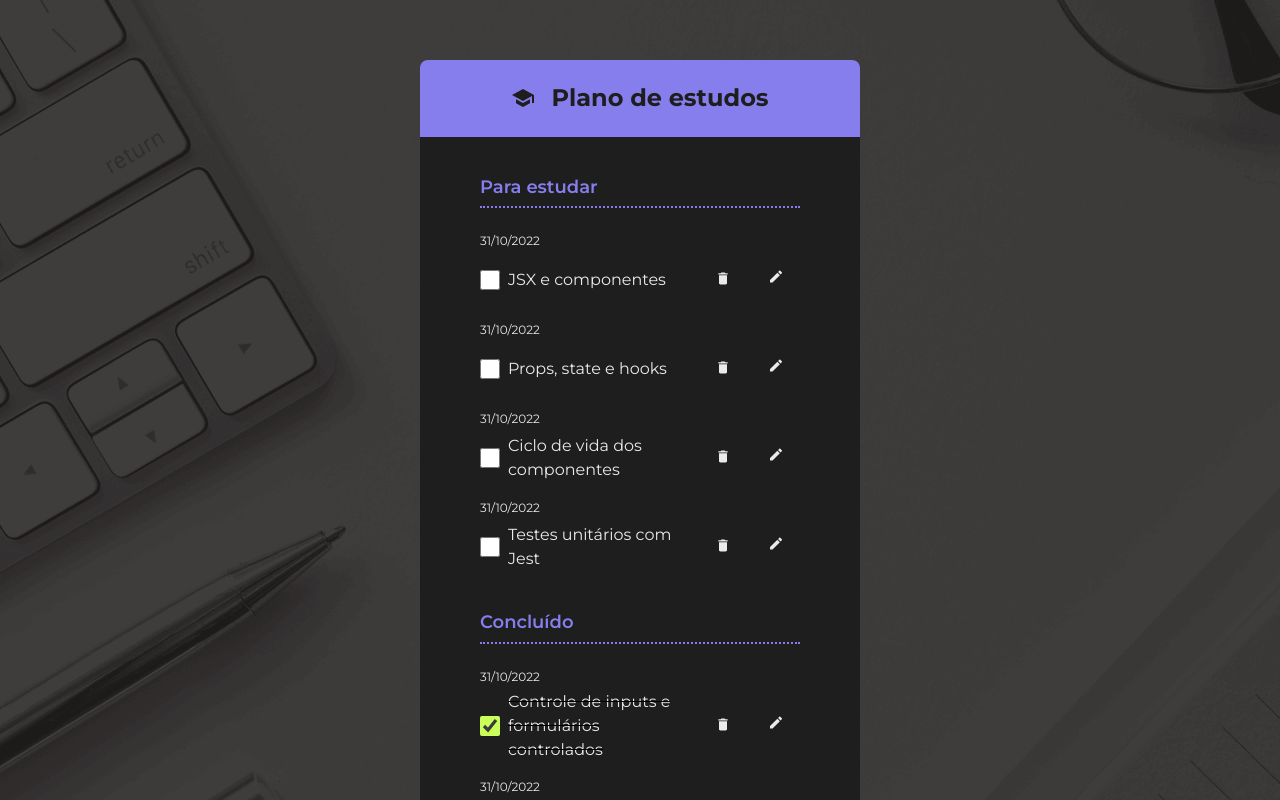
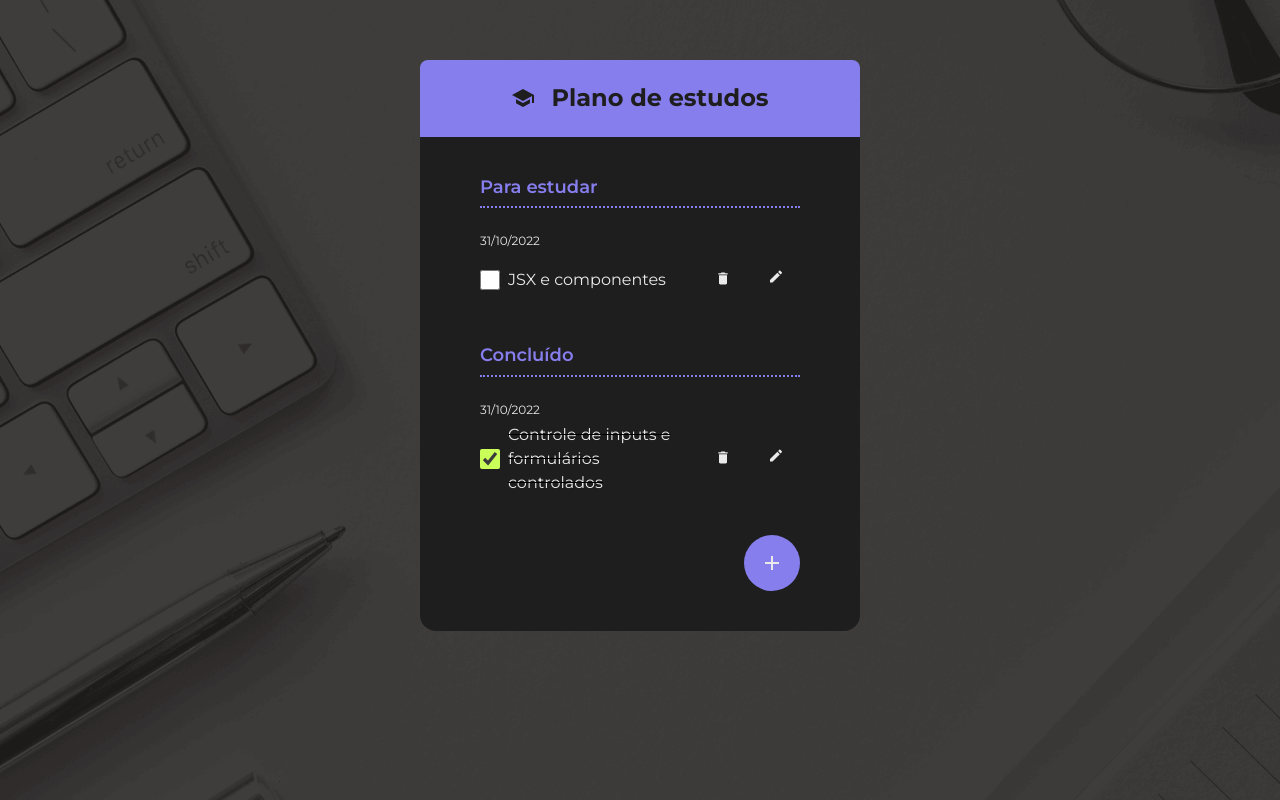
Before and after one commit to noname697/React-ToDo-List, a React (Vite) app: page / in a window 1280 px wide. Shown: the top 800 px of the page. Built offline with nearby package versions, Linux system fonts and the light colour scheme.

Commit message:
Implementando estado para guardar os todos e lógica de criação

```diff
--- a/src/App.jsx
+++ b/src/App.jsx
@@ -12,7 +12,51 @@ import { ToDoItem } from "./components/ToDoItem";
 import { ToDoList } from "./components/ToDoList";
 import { ToDoForm } from "./components/ToDoForm";
 
-const todos = [
+// const todos = [
+//   {
+//     id: 1,
+//     description: "JSX e componentes",
+//     completed: false,
+//     createdAt: "2022-10-31",
+//   },
+//   {
+//     id: 2,
+//     description: "Props, state e hooks",
+//     completed: false,
+//     createdAt: "2022-10-31",
+//   },
+//   {
+//     id: 3,
+//     description: "Ciclo de vida dos componentes",
+//     completed: false,
+//     createdAt: "2022-10-31",
+//   },
+//   {
+//     id: 4,
+//     description: "Testes unitários com Jest",
+//     completed: false,
+//     createdAt: "2022-10-31",
+//   },
+// ];
+
+// const completed = [
+//   {
+//     id: 5,
+//     description: "Controle de inputs e formulários controlados",
+//     completed: true,
+//     createdAt: "2022-10-31",
+//   },
+//   {
+//     id: 6,
+//     description: "Rotas dinâmicas",
+//     completed: true,
+//     createdAt: "2022-10-31",
+//   },
+// ];
+
+function App() {
+  const [showDialog, setShowDialog] = useState(false);
+  const [todos, setTodos] = useState([
     {
       id: 1,
       description: "JSX e componentes",
@@ -21,46 +65,27 @@ const todos = [
     },
     {
       id: 2,
-    description: "Props, state e hooks",
-    completed: false,
-    createdAt: "2022-10-31",
-  },
-  {
-    id: 3,
-    description: "Ciclo de vida dos componentes",
-    completed: false,
-    createdAt: "2022-10-31",
-  },
-  {
-    id: 4,
-    description: "Testes unitários com Jest",
-    completed: false,
-    createdAt: "2022-10-31",
-  },
-];
-const completed = [
-  {
-    id: 5,
       description: "Controle de inputs e formulários controlados",
       completed: true,
       createdAt: "2022-10-31",
     },
-  {
-    id: 6,
-    description: "Rotas dinâmicas",
-    completed: true,
-    createdAt: "2022-10-31",
-  },
-];
-
-function App() {
-  const [showDialog, setShowDialog] = useState(false);
+  ]);
 
   const toggleDialog = () => {
     setShowDialog(!showDialog);
   };
 
-  const addTodo = () => {
+  const addTodo = (formData) => {
+    const description = formData.get("description");
+    setTodos((prev) => {
+      const todo = {
+        id: prev.length + 1,
+        description,
+        completed: false,
+        createdAt: new Date().toISOString(),
+      };
+      return [...prev, todo];
+    });
     toggleDialog();
   };
 
@@ -75,13 +100,17 @@ function App() {
         <ChecklistsWrapper>
           <SubHeading>Para estudar</SubHeading>
           <ToDoList>
-            {todos.map(function (t) {
+            {todos
+              .filter((t) => !t.completed)
+              .map(function (t) {
                 return <ToDoItem key={t.id} item={t} />;
               })}
           </ToDoList>
           <SubHeading>Concluído</SubHeading>
           <ToDoList>
-            {completed.map(function (t) {
+            {todos
+              .filter((t) => t.completed)
+              .map(function (t) {
                 return <ToDoItem key={t.id} item={t} />;
               })}
           </ToDoList>
--- a/src/components/ToDoForm/index.jsx
+++ b/src/components/ToDoForm/index.jsx
@@ -5,7 +5,11 @@ import "./todo-form.style.css";
 export const ToDoForm = ({ onSubmit }) => {
   return (
     <form className="todo-form" action={onSubmit}>
-      <TextInput required placeholder="Digite o item que deseja adicionar" />
+      <TextInput
+        name="description"
+        required
+        placeholder="Digite o item que deseja adicionar"
+      />
       <Button>Salvar Item</Button>
     </form>
   );
```
Lines whose indentation alone changed are shown as unchanged.
